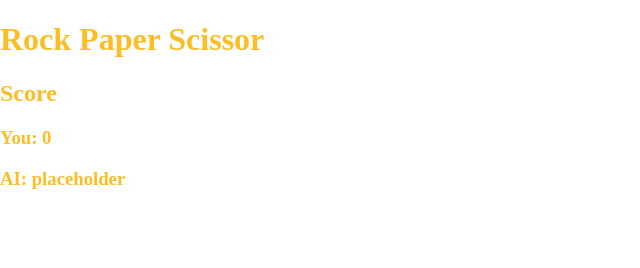
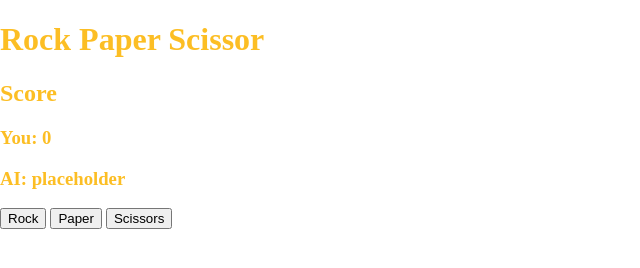
Before and after one commit to VeeIsForVanana/CS150SL01, a plain HTML site: page index.html in a window 1280 px wide. Shown: the whole page, without its empty margins (0-640 px from the left). Drawn offline with Linux system fonts and the light colour scheme; files that its build step writes are made by us from their sources.

Commit message:
Add Buttons

```diff
--- a/index.html
+++ b/index.html
@@ -1,11 +1,13 @@
 <!DOCTYPE html>
 <html lang="en">
+
 <head>
   <meta charset="UTF-8">
   <meta name="viewport" content="width=device-width, initial-scale=1.0">
-    <link rel="stylesheet" href="src/style.css" >
+  <link rel="stylesheet" href="src/style.css">
   <title>Rock Paper Scissors vs AI</title>
 </head>
+
 <body>
   <header>
     <h1 id="header">Rock Paper Scissor</h1>
@@ -17,4 +19,15 @@
         <h3>You: <span id="player_scoreboard">placeholder</span></h3>
         <h3>AI: <span id="ai_scoreboard">placeholder</span></h3>
       </section>
+
+      <section>
+        <div>
+          <button id="rockButton">Rock</button>
+          <button id="paperButton">Paper</button>
+          <button id="scissorsButton">Scissors</button>
+        </div>
+      </section>
+    </div>
+  </main>
   <script src="script.js"></script>
+</body>
```
Lines whose indentation alone changed are shown as unchanged.
